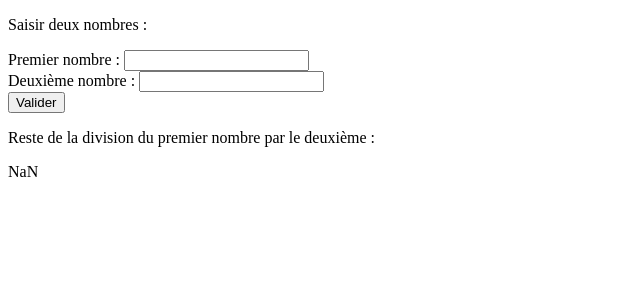
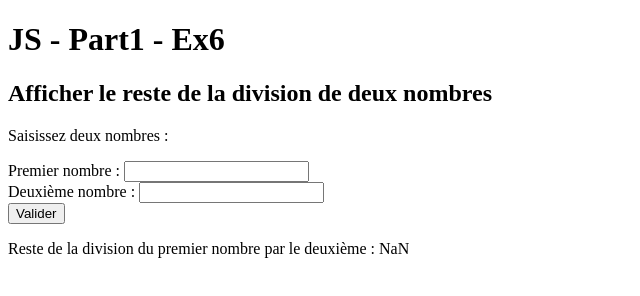
Before and after one commit to mickael-mignard/poecphp-js-part1-ex6, a plain HTML site: page index.html in a window 1280 px wide. Both pictures are taken after a click on the input "Valider". Shown: the whole page, without its empty margins (0-640 px from the left). Drawn offline with Linux system fonts and the light colour scheme.

Commit message:
Mise au propre du code

```diff
--- a/index.html
+++ b/index.html
@@ -1,20 +1,23 @@
 <!DOCTYPE html>
 <html lang="fr">
+
 <head>
     <meta charset="UTF-8">
     <meta name="viewport" content="width=device-width, initial-scale=1.0">
-    <script src="js/script.js"></script>
     <title>JS - Part1 - Ex6</title>
 </head>
+
 <body>
-    <p>Saisir deux nombres :</p>
+    <h1>JS - Part1 - Ex6</h1>
+    <h2>Afficher le reste de la division de deux nombres</h2>
+    <p>Saisissez deux nombres :</p>
     <label for="number1">Premier nombre : </label>
     <input type="text" id="number1" name="number1" value=""><br>
     <label for="number2">Deuxième nombre : </label>
     <input type="text" id="number2" name="number2" value=""><br>
-    <input type="submit" value="Valider" onClick="displayModulo()">
+    <input type="submit" value="Valider" onclick="displayModulo()">
+    <p>Reste de la division du premier nombre par le deuxième : <span id="result"></span></p>
+    <script src="js/script.js" type="text/javascript"></script>
+</body>
 
-    <p>Reste de la division du premier nombre par le deuxième : </p>
-    <span id="result"></span>
-</body>
 </html>
--- a/js/script.js
+++ b/js/script.js
@@ -3,8 +3,14 @@
  * @returns modulo
  */
 function computeModulo(){
-    var number1 = document.getElementById("number1").value;
-    var number2 = document.getElementById("number2").value;
+    // Get inputs
+    let number1 = document.getElementById("number1").value;
+    let number2 = document.getElementById("number2").value;
+
+    // Check if inputs are numbers. If not, the script is stopped
+    if(isNaN(number1) || isNaN(number2)){
+        return;
+    }
 
     return number1 % number2;
 }
@@ -13,5 +19,11 @@ function computeModulo(){
  * Display modulo
  */
 function displayModulo(){
-    document.getElementById('result').innerHTML = computeModulo();
+    let result = computeModulo();
+    let displaySpan = document.getElementById('result');
+    if(result === undefined){
+        displaySpan.innerHTML = "Saisissez deux nombres !";
+    }else{
+        displaySpan.innerHTML = result;
+    }
 }
```
